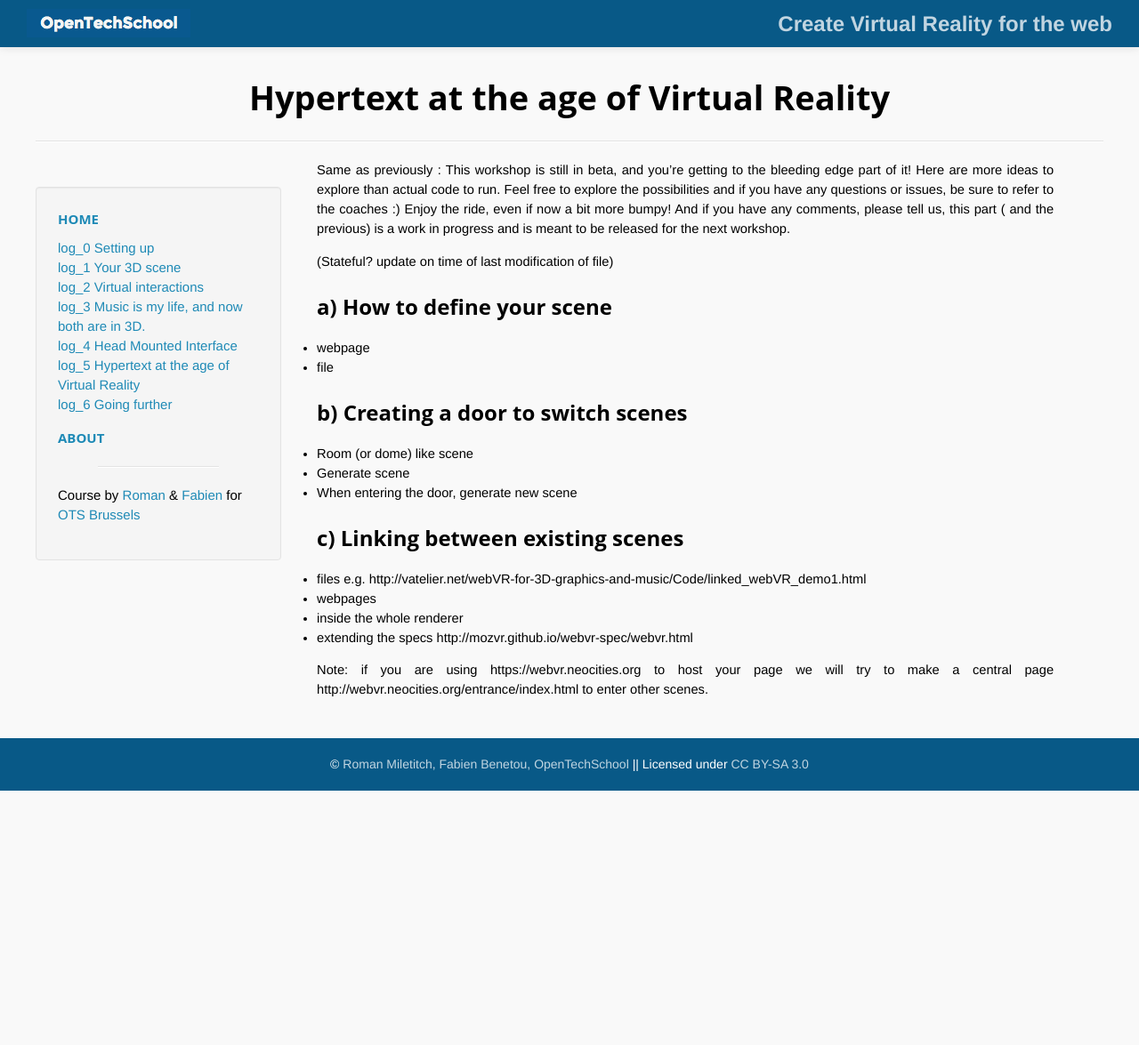
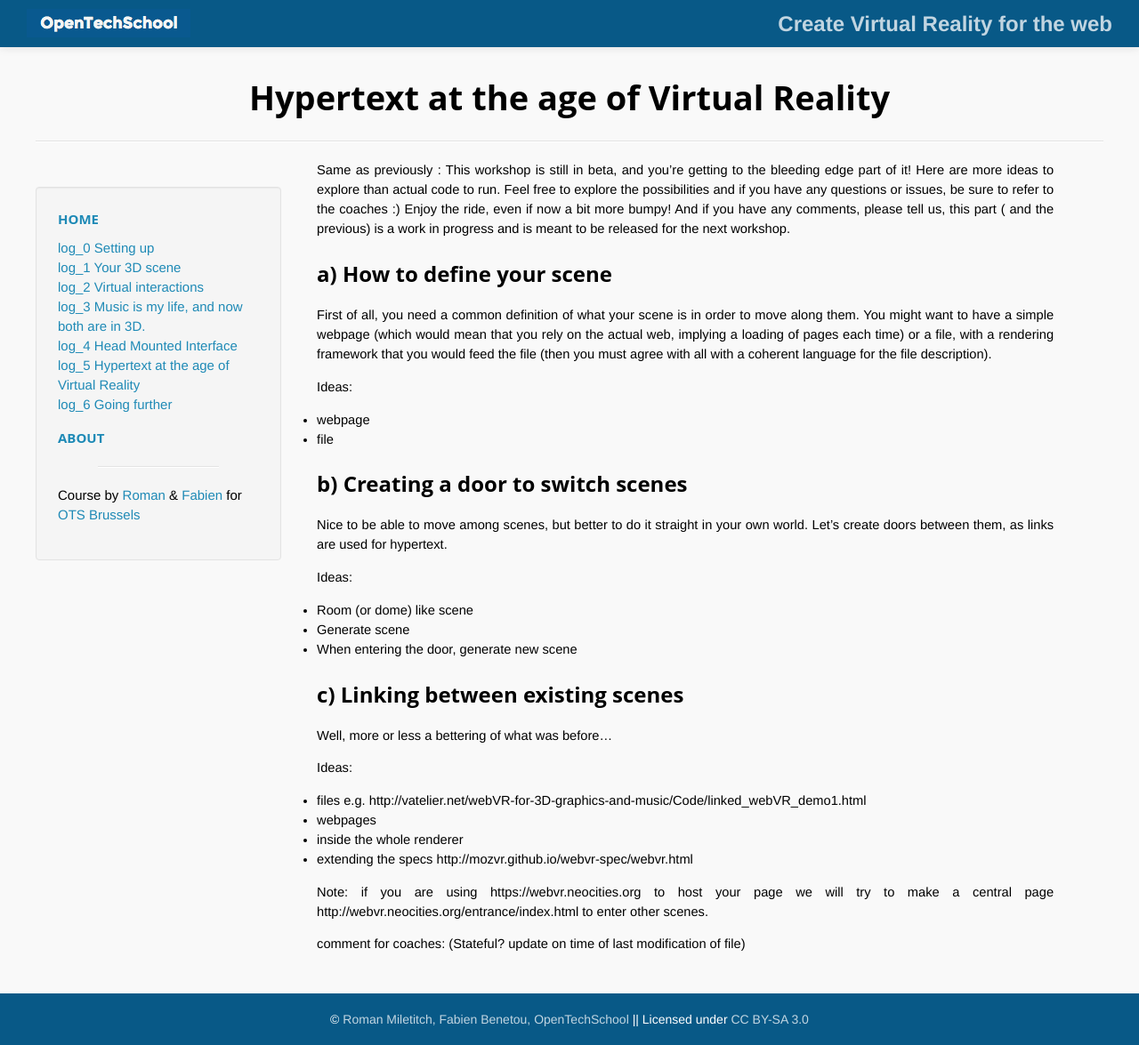
Before and after one commit to OpenTechSchool-Brussels/webVR-for-3D-graphics-and-music, a Jekyll site: the page built from hyper-virtual-reality.markdown, in a window 1280 px wide. Shown: the whole page at 89% size. Built offline with Jekyll 4.4.1, drawn with Linux system fonts in a browser that asks for light colours; Markdown is read by kramdown in place of the engine named in the settings; before the commit the page ends 900 px from its top, so only the background shows below that.

Commit message:
Update hyper-virtual-reality.markdown

```diff
--- a/hyper-virtual-reality.markdown
+++ b/hyper-virtual-reality.markdown
@@ -8,21 +8,33 @@ num: 5
 Same as previously : This workshop is still in beta, and you're getting to the bleeding edge part of it! Here are more ideas to explore than actual code to run. Feel free to explore the possibilities and if you have any questions or issues, be sure to refer to the coaches :) Enjoy the ride, even if now a bit more bumpy! And if you have any comments, please tell us, this part ( and the previous) is a work in progress and is meant to be released for the next workshop.
 
 
-(Stateful? update on time of last modification of file)
+## a) How to define your scene
+First of all, you need a common definition of what your scene is in order to move along them. You might want to have a simple webpage (which would mean that you rely on the actual web, implying a loading of pages each time) or a file, with a rendering framework that you would feed the file (then you must agree with all with a coherent language for the file description).
 
-## a) How to define your scene
+Ideas:
+
 * webpage
 * file
 
 ## b) Creating a door to switch scenes
+Nice to be able to move among scenes, but better to do it straight in your own world. Let's create doors between them, as links are used for hypertext.
+
+Ideas:
+
 * Room (or dome) like scene
 * Generate scene
 * When entering the door, generate new scene
 
 ## c) Linking between existing scenes
+Well, more or less a bettering of what was before...
+
+Ideas:
+
 * files e.g. http://vatelier.net/webVR-for-3D-graphics-and-music/Code/linked_webVR_demo1.html
 * webpages
 * inside the whole renderer
 * extending the specs http://mozvr.github.io/webvr-spec/webvr.html
 
 Note: if you are using https://webvr.neocities.org to host your page we will try to make a central page http://webvr.neocities.org/entrance/index.html to enter other scenes.
+
+comment for coaches: (Stateful? update on time of last modification of file)
```
